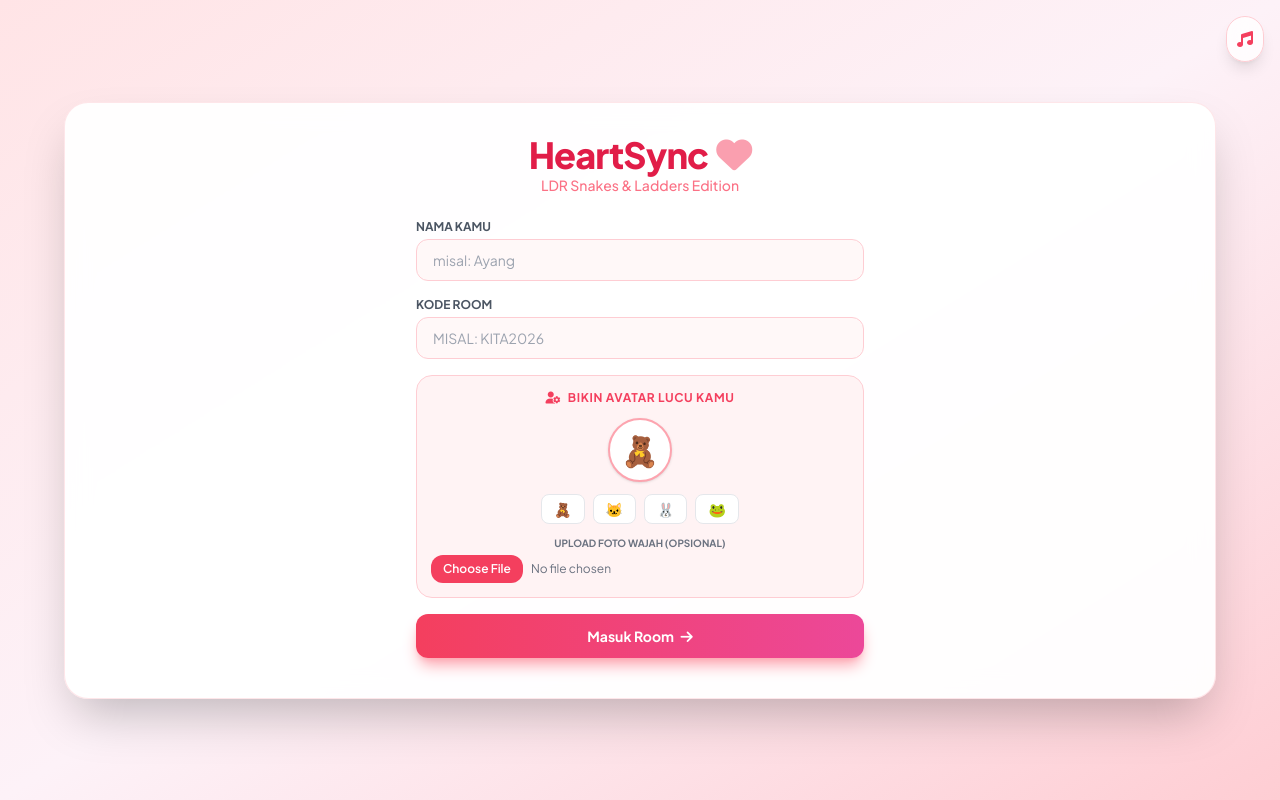
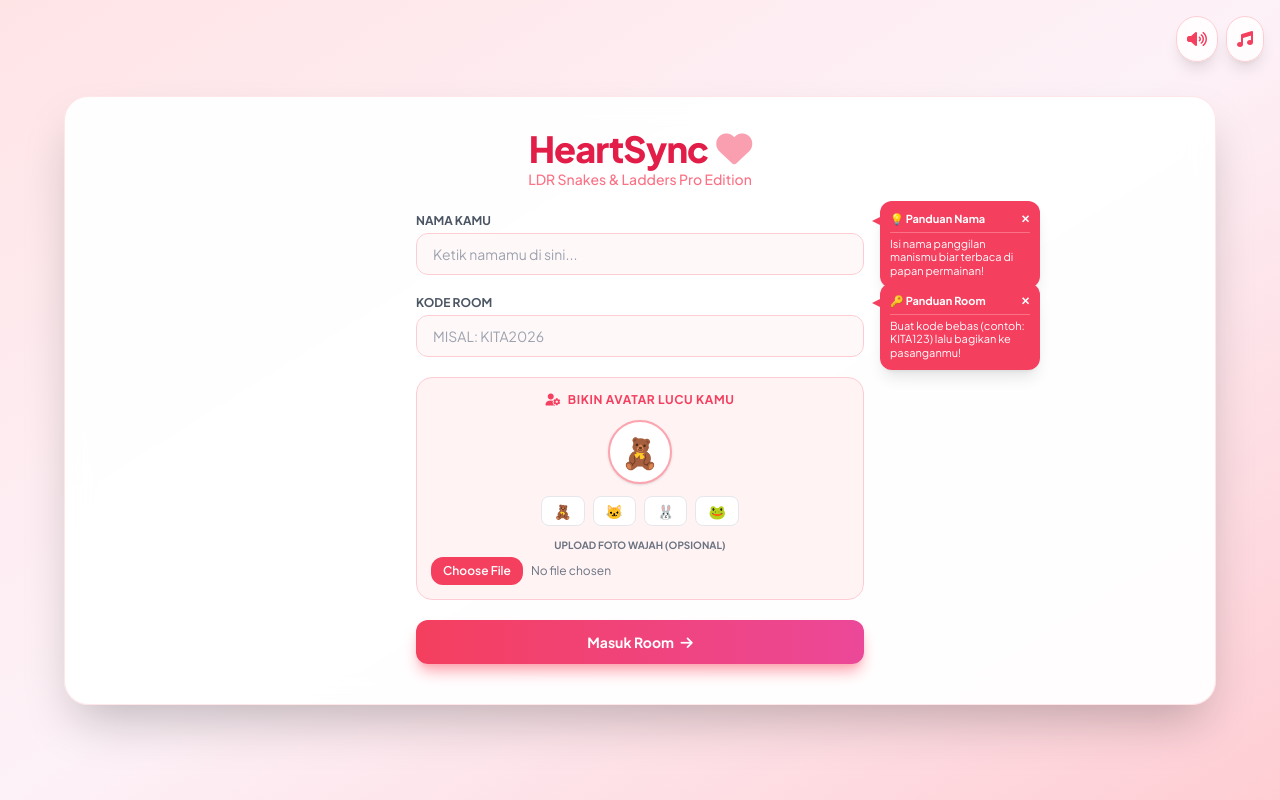
Before and after one commit to TheSploit/heartsync-tod, a website: page public/index.html in a window 1280 px wide. Drawn offline with nearby package versions, Linux system fonts and the light colour scheme.

Commit message:
Update index.html

```diff
--- a/public/index.html
+++ b/public/index.html
@@ -5,19 +5,29 @@
   <meta name="viewport" content="width=device-width, initial-scale=1.0">
   <title>HeartSync 💕 - Ular Tangga LDR</title>
 
+  <link rel="manifest" href="/manifest.json">
+  <meta name="theme-color" content="#f43f5e">
   <script src="https://cdn.tailwindcss.com"></script>
   <link rel="stylesheet" href="https://cdnjs.cloudflare.com/ajax/libs/animate.css/4.1.1/animate.min.css"/>
   <link rel="stylesheet" href="https://cdnjs.cloudflare.com/ajax/libs/font-awesome/6.4.0/css/all.min.css">
   <script src="https://cdn.jsdelivr.net/npm/canvas-confetti@1.6.0/dist/confetti.browser.min.js"></script>
   <link rel="stylesheet" href="style.css">
 </head>
-<body class="bg-gradient-to-br from-rose-100 via-pink-50 to-rose-200 min-h-screen flex items-center justify-center p-3 md:p-8 relative overflow-x-hidden">
+<body id="app-body" class="bg-gradient-to-br from-rose-100 via-pink-50 to-rose-200 min-h-screen flex items-center justify-center p-3 md:p-8 relative overflow-x-hidden transition-all duration-500">
 
   <div id="emoji-container" class="fixed inset-0 pointer-events-none z-50"></div>
 
-  <button onclick="toggleBGM()" id="bgm-btn" class="fixed top-4 right-4 z-50 bg-white/80 backdrop-blur-md border border-rose-200 p-2.5 rounded-full shadow-lg text-rose-500 hover:bg-rose-50 transition-all active:scale-90" title="Musik Latar">
-    <i id="bgm-icon" class="fa-solid fa-music"></i>
-  </button>
+  <!-- Audio Controls Header -->
+  <div class="fixed top-4 right-4 z-50 flex items-center gap-2">
+    <!-- Tombol Mute SFX -->
+    <button onclick="toggleSFX()" id="sfx-btn" class="bg-white/80 backdrop-blur-md border border-rose-200 p-2.5 rounded-full shadow-lg text-rose-500 hover:bg-rose-50 transition-all active:scale-90" title="Efek Suara (SFX)">
+      <i id="sfx-icon" class="fa-solid fa-volume-high"></i>
+    </button>
+    <!-- Tombol BGM -->
+    <button onclick="toggleBGM()" id="bgm-btn" class="bg-white/80 backdrop-blur-md border border-rose-200 p-2.5 rounded-full shadow-lg text-rose-500 hover:bg-rose-50 transition-all active:scale-90" title="Musik Latar (BGM)">
+      <i id="bgm-icon" class="fa-solid fa-music"></i>
+    </button>
+  </div>
 
   <div class="w-full max-w-md md:max-w-6xl bg-white/95 backdrop-blur-md rounded-3xl shadow-2xl border border-rose-200/50 p-4 md:p-8 transition-all duration-300 relative z-10">
 
@@ -25,21 +35,40 @@
       <h1 class="text-2xl md:text-4xl font-extrabold text-rose-600 tracking-tight flex items-center justify-center gap-2">
         HeartSync <i class="fa-solid fa-heart animate-pulse text-rose-500"></i>
       </h1>
-      <p class="text-xs md:text-sm text-rose-400 font-medium">LDR Snakes & Ladders Edition</p>
+      <p class="text-xs md:text-sm text-rose-400 font-medium">LDR Snakes & Ladders Pro Edition</p>
     </div>
 
     <!-- Section 1: Join Room & Custom Avatar -->
-    <div id="login-sec" class="space-y-4 my-2 max-w-md mx-auto">
-      <div>
+    <div id="login-sec" class="space-y-5 my-2 max-w-md mx-auto relative">
+
+      <div class="relative">
         <label class="block text-xs font-bold text-gray-600 mb-1">NAMA KAMU</label>
-        <input type="text" id="username" placeholder="misal: Ayang"
+        <input type="text" id="username" placeholder="Ketik namamu di sini..."
           class="w-full px-4 py-2.5 rounded-xl bg-rose-50/50 border border-rose-200 text-gray-700 focus:outline-none focus:ring-2 focus:ring-rose-400 text-sm">
+
+        <div id="hint-name" class="absolute -top-3 right-0 md:-right-44 bg-rose-500 text-white text-[11px] p-2.5 rounded-xl shadow-lg z-20 w-40 animate__animated animate__bounceIn">
+          <div class="flex justify-between items-start gap-1 mb-1 border-b border-rose-400 pb-1">
+            <span class="font-bold">💡 Panduan Nama</span>
+            <button onclick="closeHint('hint-name')" class="text-white hover:text-rose-200 font-black">✕</button>
+          </div>
+          <p class="leading-tight">Isi nama panggilan manismu biar terbaca di papan permainan!</p>
+          <div class="hidden md:block absolute top-4 -left-2 w-0 h-0 border-t-4 border-t-transparent border-r-8 border-r-rose-500 border-b-4 border-b-transparent"></div>
+        </div>
       </div>
 
-      <div>
+      <div class="relative">
         <label class="block text-xs font-bold text-gray-600 mb-1">KODE ROOM</label>
         <input type="text" id="room-id" placeholder="misal: KITA2026"
           class="w-full px-4 py-2.5 rounded-xl bg-rose-50/50 border border-rose-200 text-gray-700 focus:outline-none focus:ring-2 focus:ring-rose-400 uppercase text-sm">
+
+        <div id="hint-room" class="absolute -top-3 right-0 md:-right-44 bg-rose-500 text-white text-[11px] p-2.5 rounded-xl shadow-lg z-20 w-40 animate__animated animate__bounceIn">
+          <div class="flex justify-between items-start gap-1 mb-1 border-b border-rose-400 pb-1">
+            <span class="font-bold">🔑 Panduan Room</span>
+            <button onclick="closeHint('hint-room')" class="text-white hover:text-rose-200 font-black">✕</button>
+          </div>
+          <p class="leading-tight">Buat kode bebas (contoh: KITA123) lalu bagikan ke pasanganmu!</p>
+          <div class="hidden md:block absolute top-4 -left-2 w-0 h-0 border-t-4 border-t-transparent border-r-8 border-r-rose-500 border-b-4 border-b-transparent"></div>
+        </div>
       </div>
 
       <div class="bg-rose-50/80 p-3.5 rounded-2xl border border-rose-200 space-y-3">
@@ -114,8 +143,16 @@
         </div>
       </div>
 
+      <!-- Selector Tema Papan -->
+      <div id="theme-selector" class="hidden flex items-center justify-center gap-2 text-xs font-bold text-gray-500 bg-rose-50/50 p-2 rounded-xl border border-rose-100">
+        <span>🎨 Tema Papan (Host):</span>
+        <button onclick="changeTheme('rose')" class="px-2 py-1 bg-rose-500 text-white rounded-lg text-[10px]">Rose</button>
+        <button onclick="changeTheme('midnight')" class="px-2 py-1 bg-indigo-900 text-white rounded-lg text-[10px]">Midnight</button>
+        <button onclick="changeTheme('sunset')" class="px-2 py-1 bg-amber-500 text-white rounded-lg text-[10px]">Sunset</button>
+      </div>
+
       <div class="grid grid-cols-1 md:grid-cols-4 gap-4 md:gap-6 items-start">
-        <div id="board" class="md:col-span-3 grid grid-cols-5 gap-2 md:gap-3 p-3 md:p-4 bg-rose-100/60 rounded-2xl border-2 border-rose-200 relative">
+        <div id="board" class="md:col-span-3 grid grid-cols-5 gap-2 md:gap-3 p-3 md:p-4 bg-rose-100/60 rounded-2xl border-2 border-rose-200 relative transition-all duration-300">
         </div>
 
         <div class="space-y-3">
@@ -156,7 +193,7 @@
         </div>
       </div>
 
-      <!-- Pop-up Event Modal -->
+      <!-- Pop-up Event Modal dengan Verifikasi Tugas -->
       <div id="event-modal" class="hidden fixed inset-0 bg-black/40 backdrop-blur-sm flex items-center justify-center p-4 z-50">
         <div class="bg-white rounded-3xl p-6 max-w-sm w-full text-center space-y-4 border-2 border-rose-300 shadow-2xl animate__animated animate__zoomIn">
           <span id="event-badge" class="px-3 py-1 bg-rose-100 text-rose-600 text-xs font-extrabold rounded-full uppercase">
@@ -164,9 +201,10 @@
           </span>
           <h3 id="event-title" class="text-base font-extrabold text-gray-800"></h3>
           <p id="event-text" class="text-xs md:text-sm text-gray-600 italic leading-relaxed"></p>
-          <button onclick="closeModal()"
+
+          <button id="close-event-btn" onclick="closeModal()"
             class="w-full py-2.5 bg-rose-500 text-white font-bold text-xs md:text-sm rounded-xl shadow hover:bg-rose-600 transition-all">
-            Lanjutkan Permainan
+            Sudah Dikerjakan! ✅
           </button>
         </div>
       </div>
```
